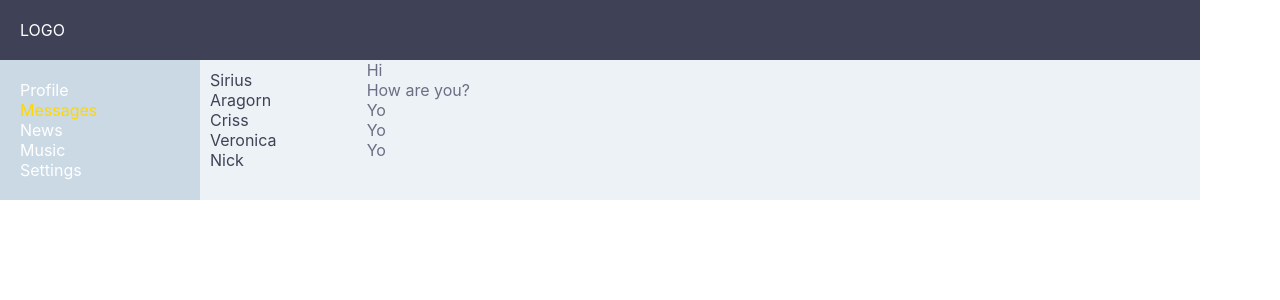
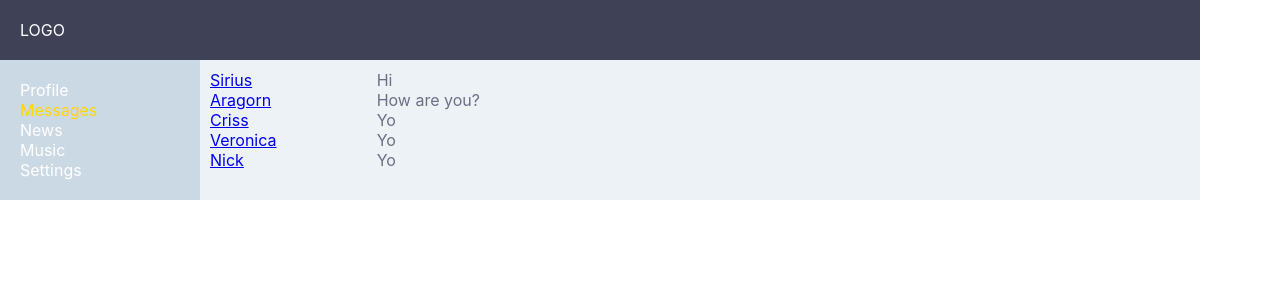
Before and after one commit to sammy712/reactpro, a React (Create React App) app: page /dialogs in a window 1280 px wide. Shown: the top 300 px of the page. Built offline with nearby package versions, Linux system fonts and the light colour scheme.

Commit message:
25 lesson React

```diff
--- a/src/components/Dialogs/Dialogs.jsx
+++ b/src/components/Dialogs/Dialogs.jsx
@@ -3,7 +3,6 @@
 import {NavLink} from "react-router-dom";
 
 const DialogItem = (props) => {
-
     let path = "/dialogs/" + props.id;
     return (
         <div>
@@ -13,16 +12,14 @@
         </div>
     )
 }
-
 const Message = (props) => {
     return (
         <div className={d.dialog}>{props.message}</div>
     )
 }
-
 const Dialogs = (props) => {
 
-    let dialogsData = [
+    let dialogs = [
         {id: 1, name: 'Sirius'},
         {id: 2, name: 'Aragorn'},
         {id: 3, name: 'Criss'},
@@ -30,30 +27,26 @@
         {id: 5, name: 'Nick'}
     ]
 
-    let messageData = [
+    let dialogsElements = dialogs.map(d => <DialogItem name={d.name} id={d.id}/>);
+
+    let messages = [
         {id: 1, message: 'Hi'},
         {id: 2, message: 'How are you?'},
         {id: 3, message: 'Yo'},
         {id: 4, message: 'Yo'},
         {id: 5, message: 'Yo'}
     ]
+
+    let messagesElements = messages.map(m => <Message message={m.message}/>)
+
     return (
         <div className={d.dialogs}>
             <div className={d.dialogsItems}>
-                <DialogItem name={dialogsData[0].name} id={dialogsData[0].id}/>
-                <DialogItem name={dialogsData[1].name} id={dialogsData[1].id}/>
-                <DialogItem name={dialogsData[2].name} id={dialogsData[2].id}/>
-                <DialogItem name={dialogsData[3].name} id={dialogsData[3].id}/>
-                <DialogItem name={dialogsData[4].name} id={dialogsData[4].id}/>
+                {dialogsElements}
             </div>
             <div className={d.messages}>
-                <Message message={messageData[0].message}/>
-                <Message message={messageData[1].message}/>
-                <Message message={messageData[2].message}/>
-                <Message message={messageData[3].message}/>
-                <Message message={messageData[4].message}/>
+                {messagesElements}
             </div>
-
         </div>
     )
 }
--- a/src/components/Dialogs/Dialogs.module.css
+++ b/src/components/Dialogs/Dialogs.module.css
@@ -11,15 +11,11 @@
     color: gold;
 }
 
-.messages .message {
+.messages {
     padding: 10px;
 }
 
-.message {
-    padding: 10px;
-}
-
-.dialog a {
+.messages .message {
     color: #3f4257;
     text-decoration: none;
 }
--- a/src/components/Profile/MyPosts/MyPosts.jsx
+++ b/src/components/Profile/MyPosts/MyPosts.jsx
@@ -4,10 +4,13 @@
 
 const MyPosts = () => {
 
-    let postData = [
+    let posts = [
         {id: 1, message: 'Hi, how are you?', countLike: 25},
         {id: 2, message: 'It`s my first post?', countLike: 32}
     ]
+
+    let postsElements = posts.map(p => <Post message={p.message} countlike={p.countLike + " " + "likes"}/>)
+
 
     return <div className={s.postBlock}>
         <h3>My posts</h3>
@@ -21,8 +24,7 @@
             </div>
         </div>
         <div className={s.posts}>
-            <Post message={postData[0].message} countlike={postData[0].countLike + " " + "likes"}/>
-            <Post message={postData[1].message} countlike={postData[1].countLike + " " + "likes"}/>
+            {postsElements}
 
 
         </div>
```
